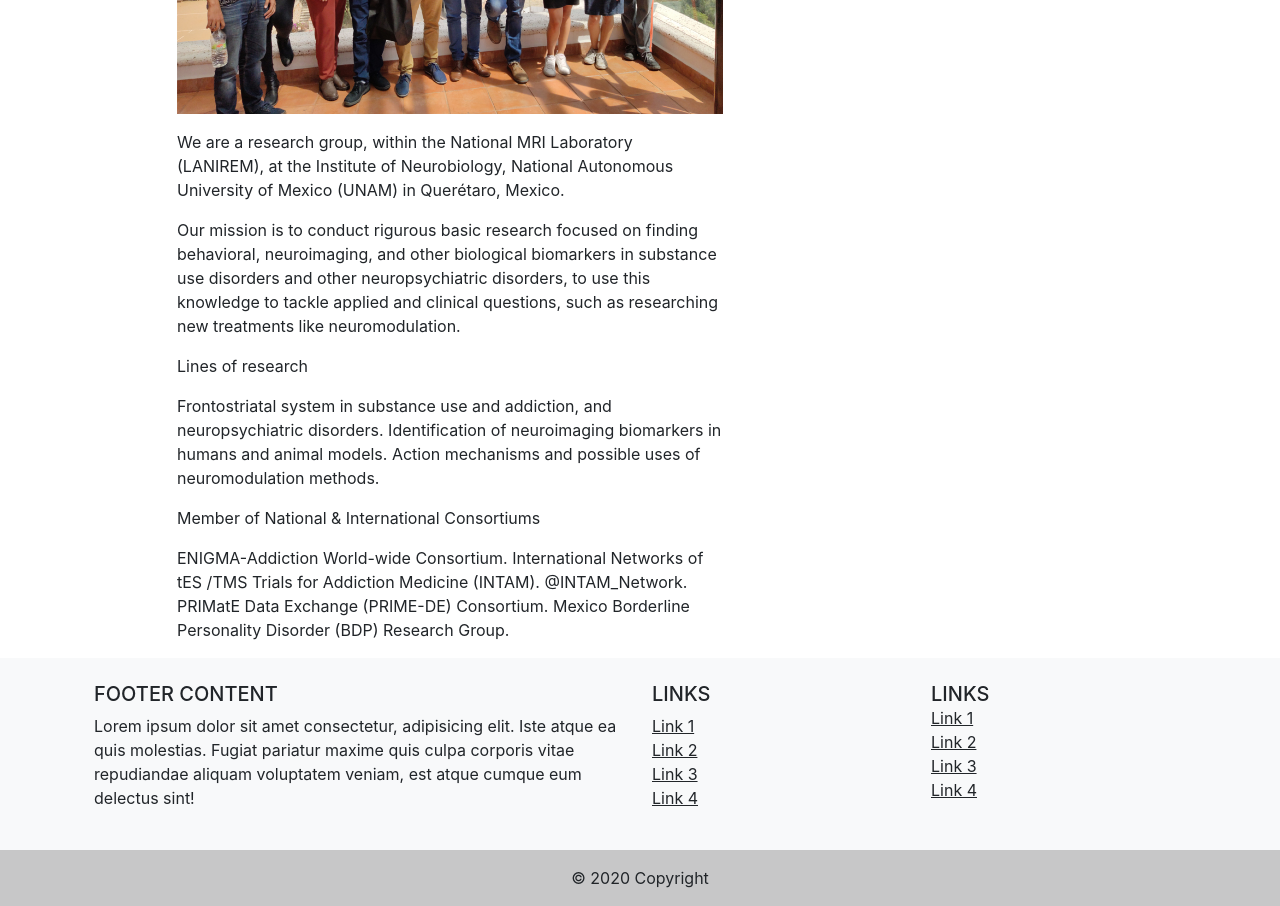
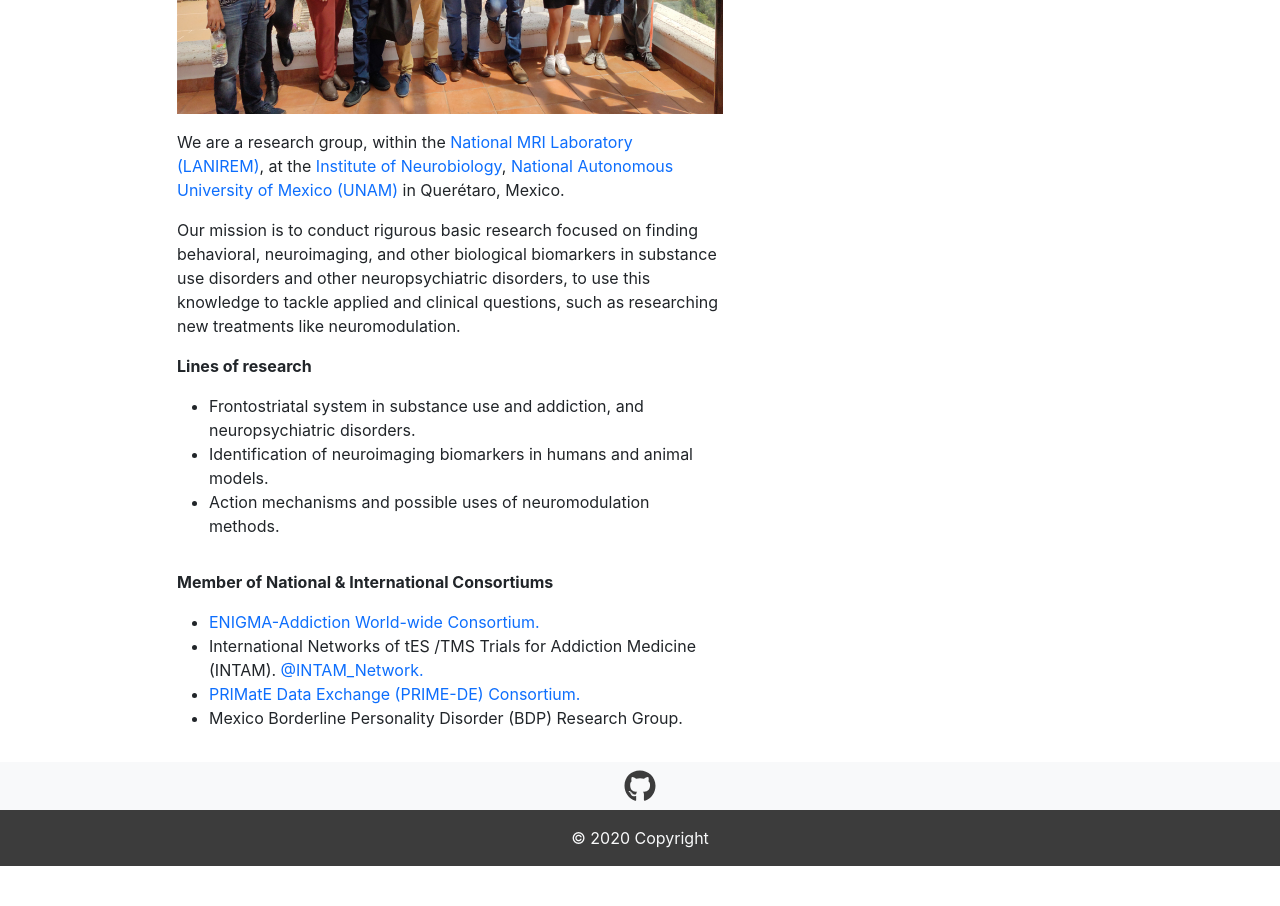
Before and after one commit to psilantrolab/website, a React (Create React App) app: page / in a window 1280 px wide. Shown: the part 520-1426 px from the top of the page. After the commit the page ends 1386 px from the top, so only its background shows below. Built offline with nearby package versions, Linux system fonts and the light colour scheme.

Commit message:
about page

```diff
--- a/package.json
+++ b/package.json
@@ -8,6 +8,7 @@
     "@testing-library/user-event": "^12.1.10",
     "react": "^17.0.1",
     "react-dom": "^17.0.1",
+    "react-icons": "^4.2.0",
     "react-router-dom": "^5.2.0",
     "react-scripts": "4.0.2",
     "react-twitter-widgets": "^1.9.5",
--- a/src/pages/footer.jsx
+++ b/src/pages/footer.jsx
@@ -1,95 +1,18 @@
 import React from "react";
+import { FaGithub } from 'react-icons/fa';
 
 function Footer() {
   return (
-    // <!-- Footer -->
     <footer className="bg-light text-center text-lg-start">
-      {/* <!-- Grid container --> */}
-      <div className="container p-4">
-        {/* <!--Grid row--> */}
-        <div className="row">
-          {/* <!--Grid column--> */}
-          <div className="col-lg-6 col-md-12 mb-4 mb-md-0">
-            <h5 className="text-uppercase">Footer Content</h5>
-
-            <p>
-              Lorem ipsum dolor sit amet consectetur, adipisicing elit. Iste
-              atque ea quis molestias. Fugiat pariatur maxime quis culpa
-              corporis vitae repudiandae aliquam voluptatem veniam, est atque
-              cumque eum delectus sint!
-            </p>
-          </div>
-          {/* <!--Grid column--> */}
-
-          {/* <!--Grid column--> */}
-          <div className="col-lg-3 col-md-6 mb-4 mb-md-0">
-            <h5 className="text-uppercase">Links</h5>
-
-            <ul className="list-unstyled mb-0">
-              <li>
-                <a href="#!" className="text-dark">
-                  Link 1
-                </a>
-              </li>
-              <li>
-                <a href="#!" className="text-dark">
-                  Link 2
-                </a>
-              </li>
-              <li>
-                <a href="#!" className="text-dark">
-                  Link 3
-                </a>
-              </li>
-              <li>
-                <a href="#!" className="text-dark">
-                  Link 4
-                </a>
-              </li>
-            </ul>
-          </div>
-          {/* <!--Grid column--> */}
-
-          {/* <!--Grid column--> */}
-          <div className="col-lg-3 col-md-6 mb-4 mb-md-0">
-            <h5 className="text-uppercase mb-0">Links</h5>
-
-            <ul className="list-unstyled">
-              <li>
-                <a href="#!" className="text-dark">
-                  Link 1
-                </a>
-              </li>
-              <li>
-                <a href="#!" className="text-dark">
-                  Link 2
-                </a>
-              </li>
-              <li>
-                <a href="#!" className="text-dark">
-                  Link 3
-                </a>
-              </li>
-              <li>
-                <a href="#!" className="text-dark">
-                  Link 4
-                </a>
-              </li>
-            </ul>
-          </div>
-          {/* <!--Grid column--> */}
-        </div>
-        {/* <!--Grid row--> */}
-      </div>
-      {/* <!-- Grid container --> */}
-
-      {/* <!-- Copyright --> */}
-      <div className="text-center p-3" style={{backgroundColor: 'rgba(0, 0, 0, 0.2)'}}>
+     <div className="container-fluid text-center">
+       <div className="row pt-2 pb-2">
+        <a href="https://github.com/garzalab"><FaGithub size="2em" color="#3c3c3c"/></a>
+       </div>
+     </div>
+      <div className="text-center p-3" style={{backgroundColor: '#3c3c3c',color:'#f8f9fa'}}>
         © 2020 Copyright
       </div>
-      {/* <!-- Copyright --> */}
     </footer>
-    // <!-- Footer -->
   );
 }
 
--- a/src/pages/index.jsx
+++ b/src/pages/index.jsx
@@ -1,6 +1,7 @@
 import React from 'react';
-import {Link} from 'react-router-dom';
 import { Timeline } from 'react-twitter-widgets'
+import './styles.css';
+
 
 function MainPage(){
     return (
@@ -12,35 +13,41 @@ function MainPage(){
                     </div>
                     <div className="row mt-3">
                         <p>
-                            We are a research group, within the National MRI Laboratory (LANIREM), at the Institute of Neurobiology, National Autonomous University of Mexico (UNAM) in Querétaro, Mexico.
+                            We are a research group, within the <a href="www.lanirem.inb.unam.mx"> National MRI Laboratory (LANIREM)</a>, at the <a href="http://inb.unam.mx/index.html">Institute of Neurobiology</a>, <a href="https://www.unam.mx/">National Autonomous University of Mexico (UNAM)</a>  in Querétaro, Mexico.
                         </p>
                         <p>
                             Our mission is to conduct rigurous basic research focused on finding behavioral, neuroimaging, and other biological biomarkers in substance use disorders and other neuropsychiatric disorders, to use this knowledge to tackle applied and clinical questions, such as researching new treatments like neuromodulation.
                         </p>
                         <p>
-                            Lines of research
+                            <strong>Lines of research</strong>
                         </p>
                         <p>
-                            Frontostriatal system in substance use and addiction, and neuropsychiatric disorders.
-                            Identification of neuroimaging biomarkers in humans and animal models.
-                            Action mechanisms and possible uses of neuromodulation methods.
+                            <ul>
+                                <li>Frontostriatal system in substance use and addiction, and neuropsychiatric disorders.</li>
+                                <li>Identification of neuroimaging biomarkers in humans and animal models.</li>
+                                <li>Action mechanisms and possible uses of neuromodulation methods.</li>
+                            </ul>
                         </p>
                         <p>
-                            Member of National & International Consortiums
+                            <strong>
+                                Member of National & International Consortiums
+                            </strong>
                         </p>
                         <p>
-                            ENIGMA-Addiction World-wide Consortium.
-                            International Networks of tES /TMS Trials for Addiction Medicine (INTAM). @INTAM_Network.
-                            PRIMatE Data Exchange (PRIME-DE) Consortium.
-                            Mexico Borderline Personality Disorder (BDP) Research Group.
+                            <ul>
+                                <li><a href="https://www.enigmaaddictionconsortium.com/">ENIGMA-Addiction World-wide Consortium.</a></li>
+                                <li>International Networks of tES /TMS Trials for Addiction Medicine (INTAM). <a href="https://twitter.com/INTAM_Network">@INTAM_Network.</a></li>
+                                <li><a href="http://fcon_1000.projects.nitrc.org/indi/indiPRIME.html">PRIMatE Data Exchange (PRIME-DE) Consortium.</a></li>
+                                <li>Mexico Borderline Personality Disorder (BDP) Research Group.</li>
+                            </ul>
                         </p>
                     </div>
                 </div>
                 <div className="col-12 col-sm-12 col-md-4 col-lg-4 col-xl-4 col-xxl-4 mt-5 text-center">
                         <Timeline
                     dataSource={{
-                        sourceType: "egarzav",
-                        screenName: "egarzav"
+                        sourceType: "LabGarza",
+                        screenName: "LabGarza"
                     }}
                     options={{
                         height: "700",
--- a/src/pages/navigation.jsx
+++ b/src/pages/navigation.jsx
@@ -24,19 +24,8 @@ const Header = () =>{
 }
 
 function Navbar(){
-
-    const [navbar,setNavbar] = useState(false);
-
-    const stick_top = ()=>{
-        if (window.scrollY >= 147) {
-            setNavbar(true);
-        }else{
-            setNavbar(false);
-        }
-    }
-    window.addEventListener('scroll',stick_top)
     return(
-        <nav className={navbar ? 'navbar navbar-expand-lg navbar-dark fixed-top' : 'navbar navbar-expand-lg navbar-dark'} style={{backgroundColor:'rgb(60,60,60)'}}>
+        <nav className="navbar navbar-expand-lg navbar-dark" style={{backgroundColor:'rgb(60,60,60)'}}>
             <div className="container-fluid">
                 <button className="navbar-toggler" type="button" data-bs-toggle="collapse" data-bs-target="#navbarSupportedContent" aria-controls="navbarSupportedContent" aria-expanded="false" aria-label="Toggle navigation">
                     <span className="navbar-toggler-icon"></span>
--- a/src/pages/styles.css
+++ b/src/pages/styles.css
@@ -5,7 +5,6 @@
     position: relative;
 }
 
-.sticky{
-    position: fixed;
-    /* top: 0; */
+a{
+    text-decoration: none;
 }
```
Also changed, not shown: 1 other file (tests, documents, lock files or other folders).
